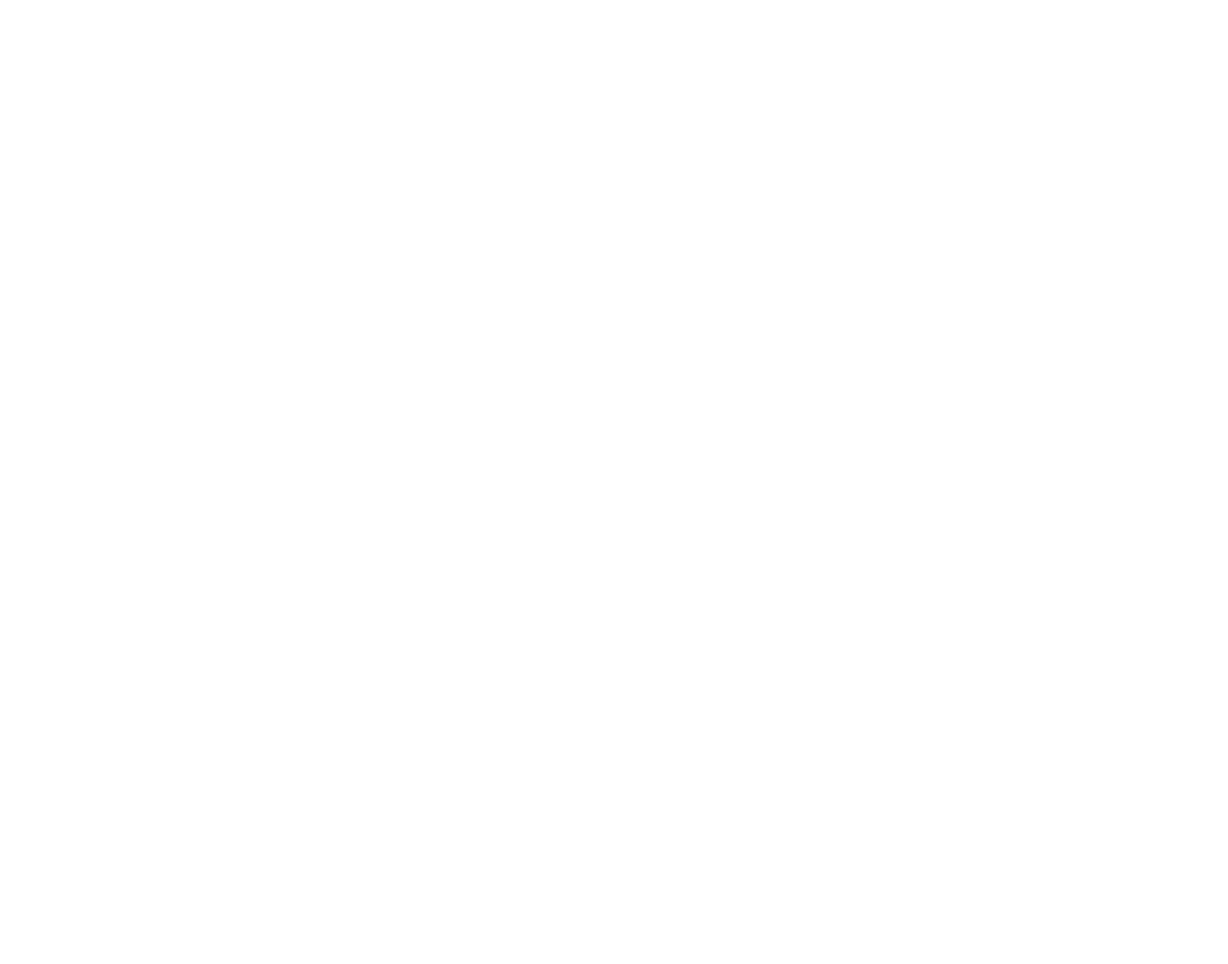
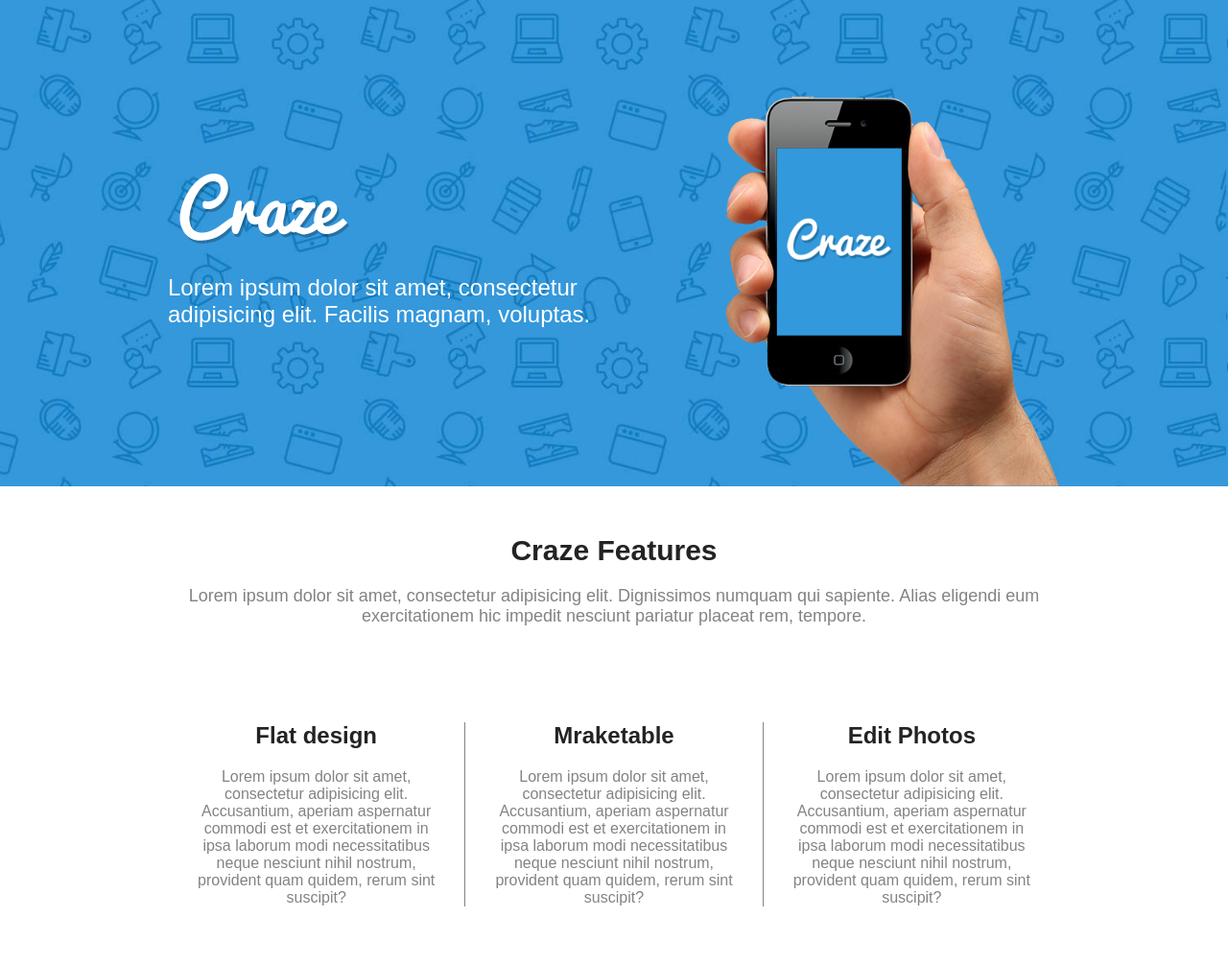
Before and after one commit to PiotrSierant/HTML-CSS-JS, a plain HTML site: page 003-Craze Features/index.html in a window 1280 px wide. Shown: the whole page at 96% size. Before the commit the page ends 800 px from the top, so only its background shows below. Drawn offline with Linux system fonts and the light colour scheme.

Commit message:
finish project

```diff
--- a/003-Craze Features/css/style.css
+++ b/003-Craze Features/css/style.css
@@ -0,0 +1,110 @@
+@font-face {
+    font-family: "My-font";
+    src: local("OpenSans-Bold"),
+    url("../fonts/opensans-bold-webfont.woff2") format("woff2"),
+    url("../fonts/opensans-bold-webfont.woff") format("woff");
+}
+@font-face {
+    font-family: "My-font-2";
+    src: local("OpenSans-Regular");
+    url("../fonts/opensans-regular-webfont.woff2") format("woff2"),
+    url("../fonts/opensans-regular-webfont.woff") format("woff");
+}
+@font-face {
+    font-family: "My-font-3";
+    src: local("OpenSans-Light");
+    url("../fonts/opensans-light-webfont.woff2") format("woff2"),
+    url("../fonts/opensans-light-webfont.woff") format("woff");
+}
+* {
+    margin: 0;
+    padding: 0;
+    box-sizing: border-box;
+}
+body {
+    font-family: My-font-2, sans-serif;
+}
+.header {
+    width: 100%;
+    height: auto;
+    background-image: url("../images/bg.jpg");
+    background-position: center;
+    background-size: cover;
+    display: flex;
+    justify-content: center;
+    align-items: center;
+}
+.container {
+    max-width: 930px;
+    height: 100%;
+}
+.header .container {
+    display: flex;
+    align-items: center;
+    justify-content: center;
+    gap: 100px;
+}
+.header__title {
+    display: flex;
+    flex-direction: column;
+    gap: 20px;
+}
+.header__img {
+    padding-top: 100px;
+    width: 435px;
+    height: 507px;
+}
+.header__logo {
+    width: 200px;
+    height: 100px;
+}
+.header__description {
+    color: white;
+    font-size: 24px;
+}
+.main {
+    display: flex;
+    align-items: center;
+    justify-content: center;
+}
+.main .container {
+    display: flex;
+    flex-direction: column;
+    justify-content: center;
+    align-items: center;
+}
+.main__title {
+    font-size: 30px;
+    color: #232323;
+    margin-top: 50px;
+    margin-bottom: 20px;
+}
+.main_description {
+    font-size: 18px;
+    color: #838383;
+    text-align: center;
+    margin-bottom: 100px;
+}
+.main__box {
+    display: flex;
+    margin-bottom: 60px;
+}
+.article--title, .article--description {
+    text-align: center;
+}
+.article--title {
+    margin-bottom: 20px;
+    font-size: 24px;
+    color: #232323;
+}
+.article--description {
+    font-size: 16px;
+    color: #838383;
+    padding: 0 30px;
+}
+.article {
+    border-right: 1px solid #838383;
+}
+.article:nth-last-child(1) {
+    border: none;
+}
--- a/003-Craze Features/index.html
+++ b/003-Craze Features/index.html
@@ -4,8 +4,37 @@
   <meta charset="UTF-8">
   <meta http-equiv="X-UA-Compatible" content="ie=edge">
   <title>Craze Features</title>
+  <link rel="stylesheet" href="css/style.css">
 </head>
 <body>
-
+  <header class="header">
+      <div class="container">
+        <section class="header__title">
+          <img src="images/logo.png" alt="logo" class="header__logo">
+          <p class="header__description">Lorem ipsum dolor sit amet, consectetur adipisicing elit. Facilis magnam, voluptas.</p>
+        </section>
+        <img src="images/handpic.png" alt="handpic" class="header__img">
+      </div>
+  </header>
+  <main class="main">
+      <div class="container">
+        <h1 class="main__title">Craze Features</h1>
+        <p class="main_description">Lorem ipsum dolor sit amet, consectetur adipisicing elit. Dignissimos numquam qui sapiente. Alias eligendi eum exercitationem hic impedit nesciunt pariatur placeat rem, tempore.</p>
+        <section class="main__box">
+          <article class="article">
+            <h2 class="article--title">Flat design</h2>
+            <p class="article--description">Lorem ipsum dolor sit amet, consectetur adipisicing elit. Accusantium, aperiam aspernatur commodi est et exercitationem in ipsa laborum modi necessitatibus neque nesciunt nihil nostrum, provident quam quidem, rerum sint suscipit?</p>
+          </article>
+          <article class="article">
+            <h2 class="article--title">Mraketable</h2>
+            <p class="article--description">Lorem ipsum dolor sit amet, consectetur adipisicing elit. Accusantium, aperiam aspernatur commodi est et exercitationem in ipsa laborum modi necessitatibus neque nesciunt nihil nostrum, provident quam quidem, rerum sint suscipit?</p>
+          </article>
+          <article class="article">
+            <h2 class="article--title">Edit Photos</h2>
+            <p class="article--description">Lorem ipsum dolor sit amet, consectetur adipisicing elit. Accusantium, aperiam aspernatur commodi est et exercitationem in ipsa laborum modi necessitatibus neque nesciunt nihil nostrum, provident quam quidem, rerum sint suscipit?</p>
+          </article>
+        </section>
+      </div>
+  </main>
 </body>
 </html>
```
Also changed, not shown: 003-Craze Features/fonts/OpenSans-Bold.ttf (added), 003-Craze Features/fonts/OpenSans-Light.ttf (added), 003-Craze Features/fonts/OpenSans-Regular.ttf (added), 003-Craze Features/fonts/opensans-bold-webfont.woff (added), 003-Craze Features/fonts/opensans-bold-webfont.woff2 (added), 003-Craze Features/fonts/opensans-light-webfont.woff (added), 003-Craze Features/fonts/opensans-light-webfont.woff2 (added), 003-Craze Features/fonts/opensans-regular-webfont.woff (added), 003-Craze Features/fonts/opensans-regular-webfont.woff2 (added).
